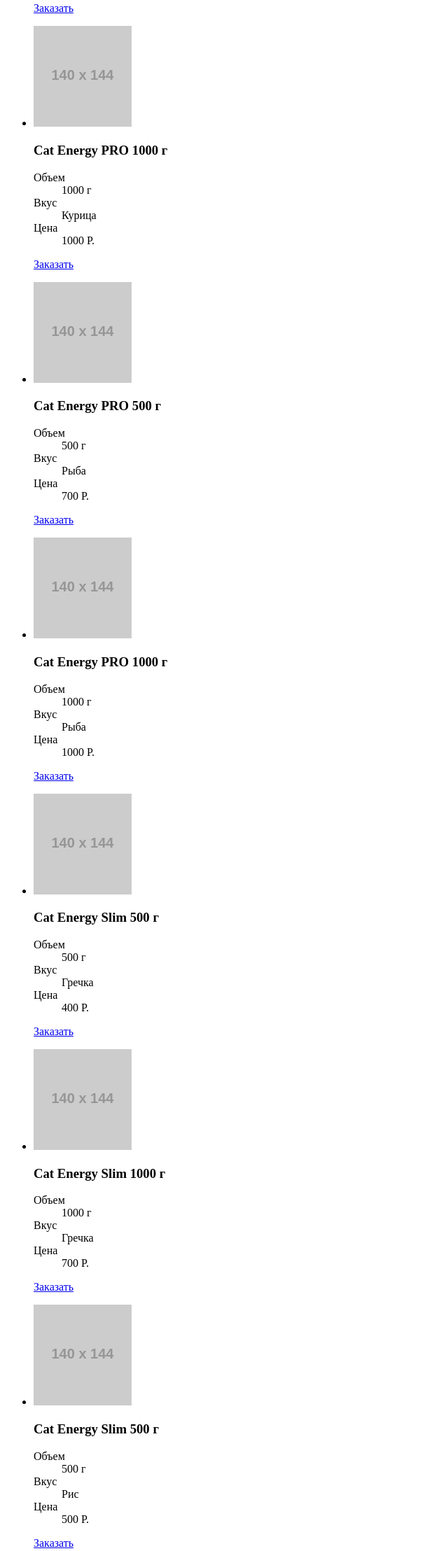
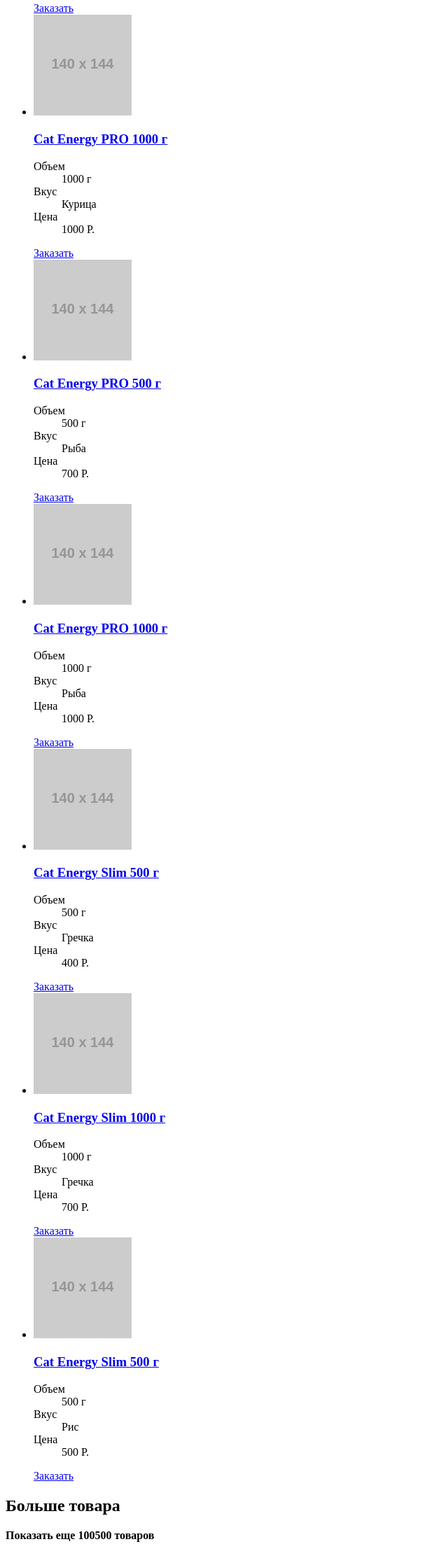
Before and after one commit to ByKaLaSic/1131239-cat-energy-19, a website: page source/catalog.html in a window 1280 px wide. Shown: the part 577-2793 px from the top of the page at 70% size, without its empty margins (0-640 px from the left). Drawn offline with Linux system fonts and the light colour scheme; placeholder pictures from the web are drawn by us.

Commit message:
Добавил ссылки на фото и названия товара в каталоге

```diff
--- a/source/catalog.html
+++ b/source/catalog.html
@@ -33,11 +33,13 @@
       <h2 class="visually-hidden">Некоторые виды товара</h2>
       <ul class="product__list">
         <li class="product__item product-item">
-          <p class="product-item__product">
+          <a class="product-item__product" href="product-1.html">
             <img class="product-item__product-image" src="https://via.placeholder.com/140x144"
               alt="Изображение Cat Energy PRO 500 г">
-          </p>
-          <h3 class="product-item__title">Cat Energy PRO 500 г</h3>
+          </a>
+          <h3 class="product-item__title">
+            <a class="product-item__link" href="product-1.html">Cat Energy PRO 500 г</a>
+          </h3>
           <dl class="product-item__description-list">
             <dt class="product-item__description-term">Объем</dt>
             <dd class="product-item__description-definition">500 г</dd>
@@ -49,11 +51,13 @@
           <a class="product-item__link" href="#">Заказать</a>
         </li>
         <li class="product__item product-item">
-          <p class="product-item__product">
+          <a class="product-item__product" href="product-2.html">
             <img class="product-item__product-image" src="https://via.placeholder.com/140x144" width="140" height="144"
               alt="Изображение Cat Energy PRO 1000 г">
-          </p>
-          <h3 class="product-item__title">Cat Energy PRO 1000 г</h3>
+          </a>
+          <h3 class="product-item__title">
+            <a class="product-item__link" href="product-2.html">Cat Energy PRO 1000 г</a>
+          </h3>
           <dl class="product-item__description-list">
             <dt class="product-item__description-term">Объем</dt>
             <dd class="product-item__description-definition">1000 г</dd>
@@ -65,11 +69,13 @@
           <a class="product-item__link" href="#">Заказать</a>
         </li>
         <li class="product__item product-item">
-          <p class="product-item__product">
+          <a class="product-item__product" href="product-3.html">
             <img class="product-item__product-image" src="https://via.placeholder.com/140x144" width="140" height="144"
               alt="Изображение Cat Energy PRO 500 г">
-          </p>
-          <h3 class="product-item__title">Cat Energy PRO 500 г</h3>
+          </a>
+          <h3 class="product-item__title">
+            <a class="product-item__link" href="product-3.html">Cat Energy PRO 500 г</a>
+          </h3>
           <dl class="product-item__description-list">
             <dt class="product-item__description-term">Объем</dt>
             <dd class="product-item__description-definition">500 г</dd>
@@ -81,11 +87,13 @@
           <a class="product-item__link" href="#">Заказать</a>
         </li>
         <li class="product__item product-item">
-          <p class="product-item__product">
+          <a class="product-item__product" href="product-4.html">
             <img class="product-item__product-image" src="https://via.placeholder.com/140x144" width="140" height="144"
               alt="Изображение Cat Energy PRO 1000 г">
-          </p>
-          <h3 class="product-item__title">Cat Energy PRO 1000 г</h3>
+          </a>
+          <h3 class="product-item__title">
+            <a class="product-item__link" href="product-4.html">Cat Energy PRO 1000 г</a>
+          </h3>
           <dl class="product-item__description-list">
             <dt class="product-item__description-term">Объем</dt>
             <dd class="product-item__description-definition">1000 г</dd>
@@ -97,11 +105,13 @@
           <a class="product-item__link" href="#">Заказать</a>
         </li>
         <li class="product__item product-item">
-          <p class="product-item__product">
+          <a class="product-item__product" href="product-5.html">
             <img class="product-item__product-image" src="https://via.placeholder.com/140x144" width="140" height="144"
               alt="Изображение Cat Energy Slim 500 г">
-          </p>
-          <h3 class="product-item__title">Cat Energy Slim 500 г</h3>
+          </a>
+          <h3 class="product-item__title">
+            <a class="product-item__link" href="product-5.html">Cat Energy Slim 500 г</a>
+          </h3>
           <dl class="product-item__description-list">
             <dt class="product-item__description-term">Объем</dt>
             <dd class="product-item__description-definition">500 г</dd>
@@ -113,11 +123,13 @@
           <a class="product-item__link" href="#">Заказать</a>
         </li>
         <li class="product__item product-item">
-          <p class="product-item__product">
+          <a class="product-item__product" href="product-6.html">
             <img class="product-item__product-image" src="https://via.placeholder.com/140x144" width="140" height="144"
               alt="Изображение Cat Energy Slim 1000 г">
-          </p>
-          <h3 class="product-item__title">Cat Energy Slim 1000 г</h3>
+          </a>
+          <h3 class="product-item__title">
+            <a class="product-item__link" href="product-6.html">Cat Energy Slim 1000 г</a>
+          </h3>
           <dl class="product-item__description-list">
             <dt class="product-item__description-term">Объем</dt>
             <dd class="product-item__description-definition">1000 г</dd>
@@ -129,11 +141,13 @@
           <a class="product-item__link" href="#">Заказать</a>
         </li>
         <li class="product__item product-item">
-          <p class="product-item__product">
+          <a class="product-item__product" href="product-7.html">
             <img class="product-item__product-image" src="https://via.placeholder.com/140x144" width="140" height="144"
               alt="Изображение Cat Energy Slim 500 г">
-          </p>
-          <h3 class="product-item__title">Cat Energy Slim 500 г</h3>
+          </a>
+          <h3 class="product-item__title">
+            <a class="product-item__link" href="product-7.html">Cat Energy Slim 500 г</a>
+          </h3>
           <dl class="product-item__description-list">
             <dt class="product-item__description-term">Объем</dt>
             <dd class="product-item__description-definition">500 г</dd>
```
